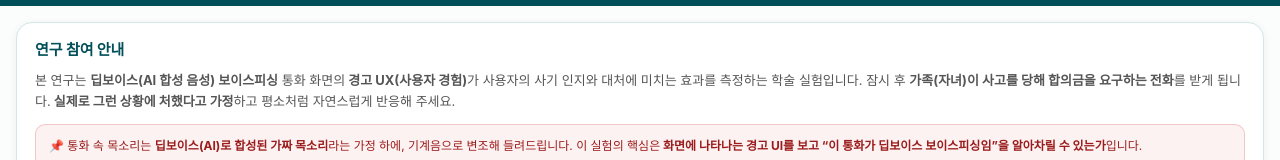
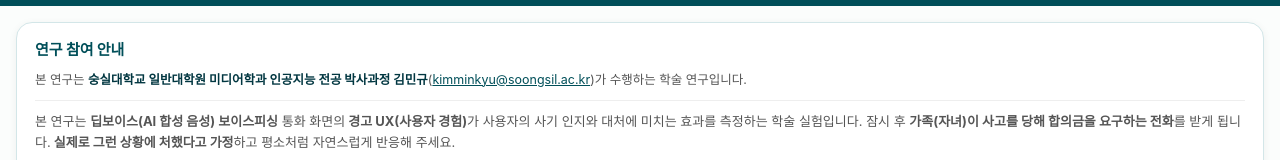
Before and after one commit to Imperfective/deepvoice-demo, a React (Vite) app: page / in a window 1280 px wide. Shown: the part 124-284 px from the top of the page. Built offline with nearby package versions, Linux system fonts and the light colour scheme; no server answers.

Commit message:
동의 화면에 연구 책임자 안내 추가 (김민규, kimminkyu@soongsil.ac.kr)

```diff
--- a/src/Experiment.tsx
+++ b/src/Experiment.tsx
@@ -138,6 +138,10 @@ export function ExpConsent({ onAgree, onDemo }: { onAgree: () => void; onDemo: (
     <Shell title="딥보이스 경고 UX 연구" subtitle="피험자내 실험 · 약 7~10분 소요">
       <div style={{ background: '#fff', borderRadius: 16, padding: '16px 18px', boxShadow: '0 2px 8px rgba(0,0,0,0.06)', border: `1px solid ${DS.primaryLight}` }}>
         <div style={{ fontSize: 15, fontWeight: 800, color: DS.primary, marginBottom: 8 }}>연구 참여 안내</div>
+        <div style={{ fontSize: 12.5, color: DS.sub, lineHeight: 1.6, marginBottom: 10, paddingBottom: 10, borderBottom: '1px solid #eee' }}>
+          본 연구는 <strong style={{ color: DS.primary200 }}>숭실대학교 일반대학원 미디어학과 인공지능 전공 박사과정 김민규</strong>
+          (<a href="mailto:kimminkyu@soongsil.ac.kr" style={{ color: DS.primary, textDecoration: 'underline' }}>kimminkyu@soongsil.ac.kr</a>)가 수행하는 학술 연구입니다.
+        </div>
         <p style={{ fontSize: 13, color: DS.sub, lineHeight: 1.65, margin: 0 }}>
           본 연구는 <strong>딥보이스(AI 합성 음성) 보이스피싱</strong> 통화 화면의
           <strong> 경고 UX(사용자 경험)</strong>가 사용자의 사기 인지와 대처에 미치는 효과를 측정하는 학술 실험입니다.
```
